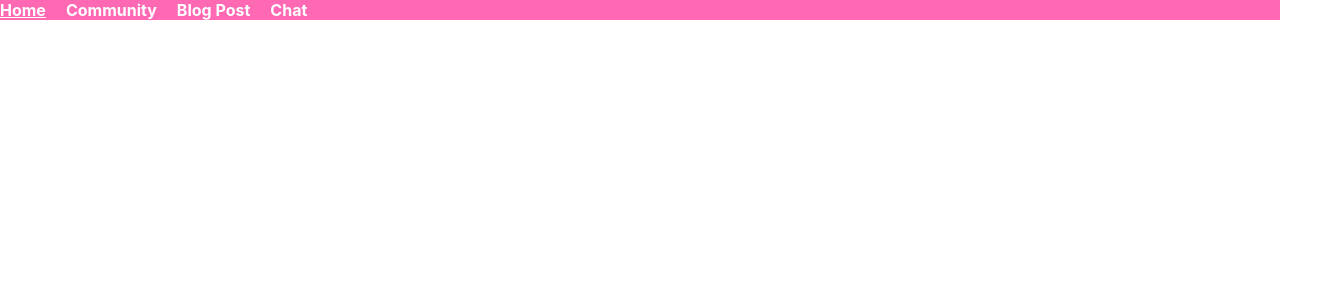
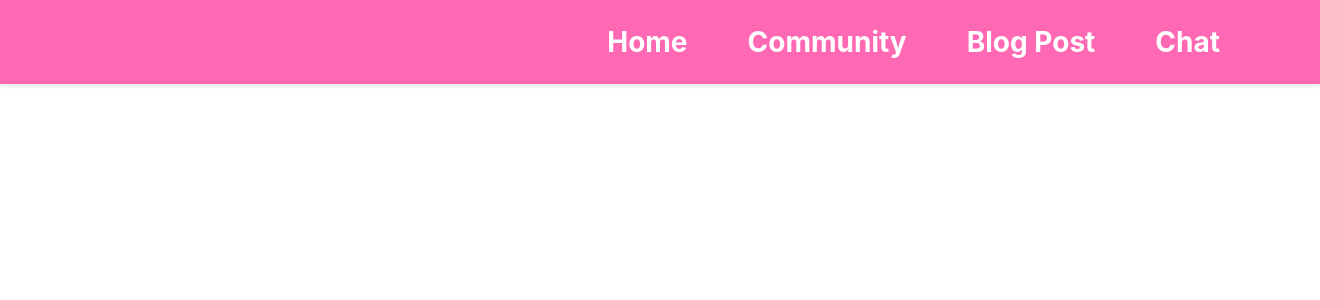
Before and after one commit to kejun7219/vhack24, a React (Create React App) app: page / in a window 1280 px wide. Shown: the top 300 px of the page, 1320 px wide, since content can reach past the window. Built offline with nearby package versions, Linux system fonts and the light colour scheme.

Commit message:
HeaderEdited1

```diff
--- a/src/Header.css
+++ b/src/Header.css
@@ -2,29 +2,30 @@
   background-color: #ff69b4; /* Pink color */
   color: white; /* White text */
   width: 100%;
+  padding: 25px 20px; /* Add padding for spacing */
+  box-shadow: 0 2px 4px rgba(0, 0, 0, 0.1); /* Add shadow for depth */
+  display: flex; /* Use flexbox for alignment */
+  justify-content: flex-end; /* Align items to the right */
+
 }
 
 .pink-header nav ul {
   list-style-type: none;
   padding: 0;
   margin: 0;
-  }
-
-  .pink-header nav ul li {
-    display: inline;
-    margin-right: 20px;
-  }
-
-  .pink-header nav ul li:last-child {
-    margin-right: 0;
+  display: flex;
+  gap: 60px; /* Add gap between list items */
+  margin-right: 80px;
 }
 
 .pink-header nav ul li a {
   color: white;
   text-decoration: none;
   font-weight: bold;
+  transition: color 0.3s; /* Smooth color transition */
+  font-size: 28px;
 }
 
 .pink-header nav ul li a:hover {
-    text-decoration: underline;
+  color: #ffb6c1; /* Lighter pink color on hover */
 }
```
Lines whose indentation alone changed are shown as unchanged.
